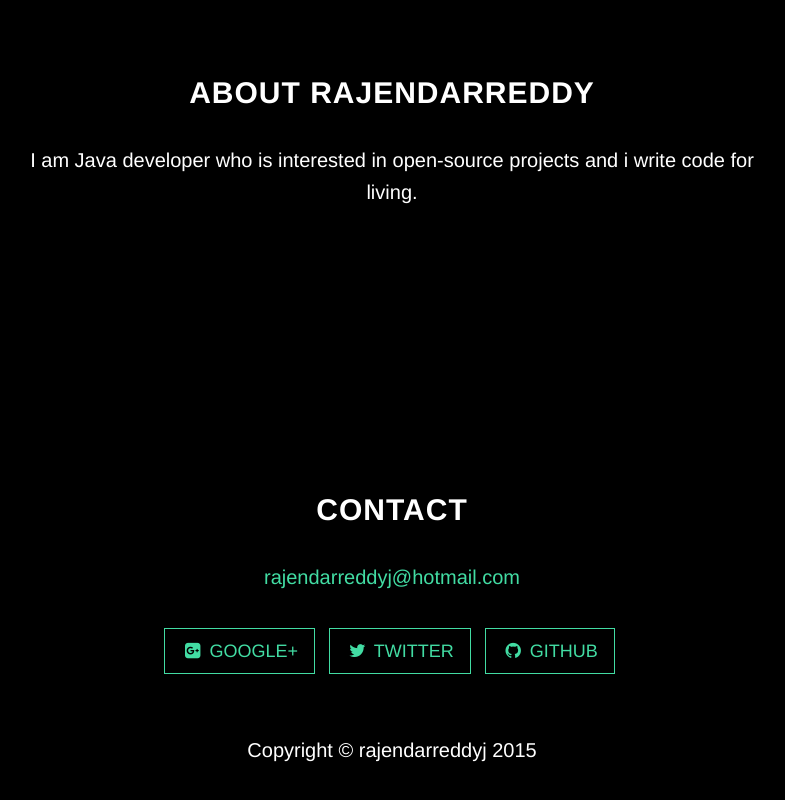
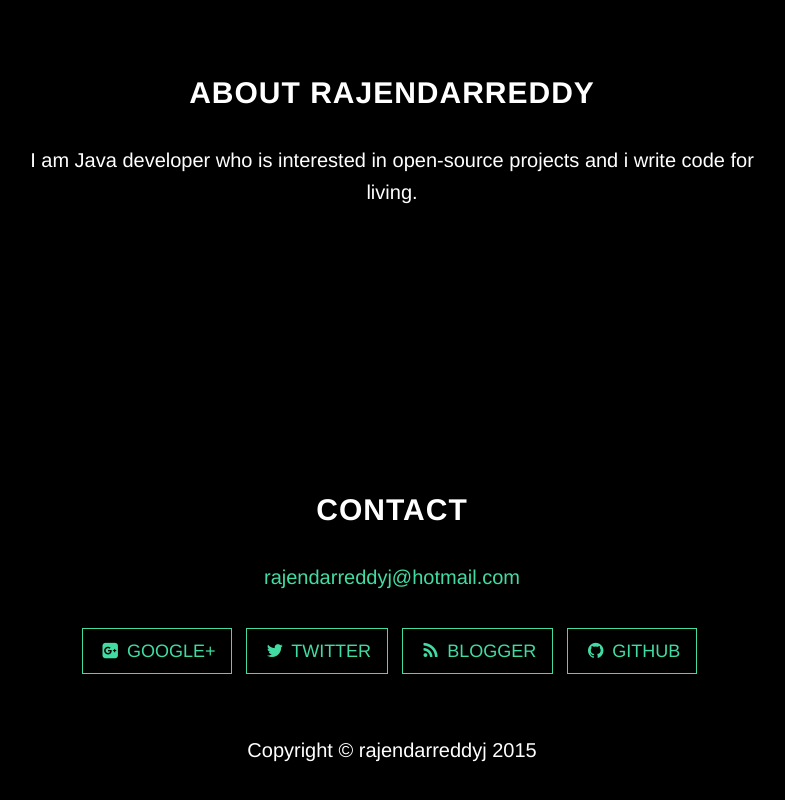
Before and after one commit to rajendarreddyj/rajendarreddyj.github.io, a plain HTML site: page index.html in a window 1280 px wide. Shown: the part 974-1774 px from the top of the page, without its empty margins (248-1033 px from the left). Drawn offline with Linux system fonts and the light colour scheme.

Commit message:
Adding Blogger button

```diff
--- a/index.html
+++ b/index.html
@@ -96,6 +96,9 @@
                     <a href="https://twitter.com/rajendarreddyj" class="btn btn-default btn-lg"><i class="fa fa-twitter fa-fw"></i> <span class="network-name">Twitter</span></a>
                     </li>
                     <li>
+                        <a href="https://rajendarreddyj.blogspot.com" class="btn btn-default btn-lg"><i class="fa fa-rss fa-fw"></i> <span class="network-name">Blogger</span></a>
+                    </li>
+                    <li>
                         <a href="https://github.com/rajendarreddyj" class="btn btn-default btn-lg"><i class="fa fa-github fa-fw"></i> <span class="network-name">Github</span></a>
                     </li>
                 </ul>
```
